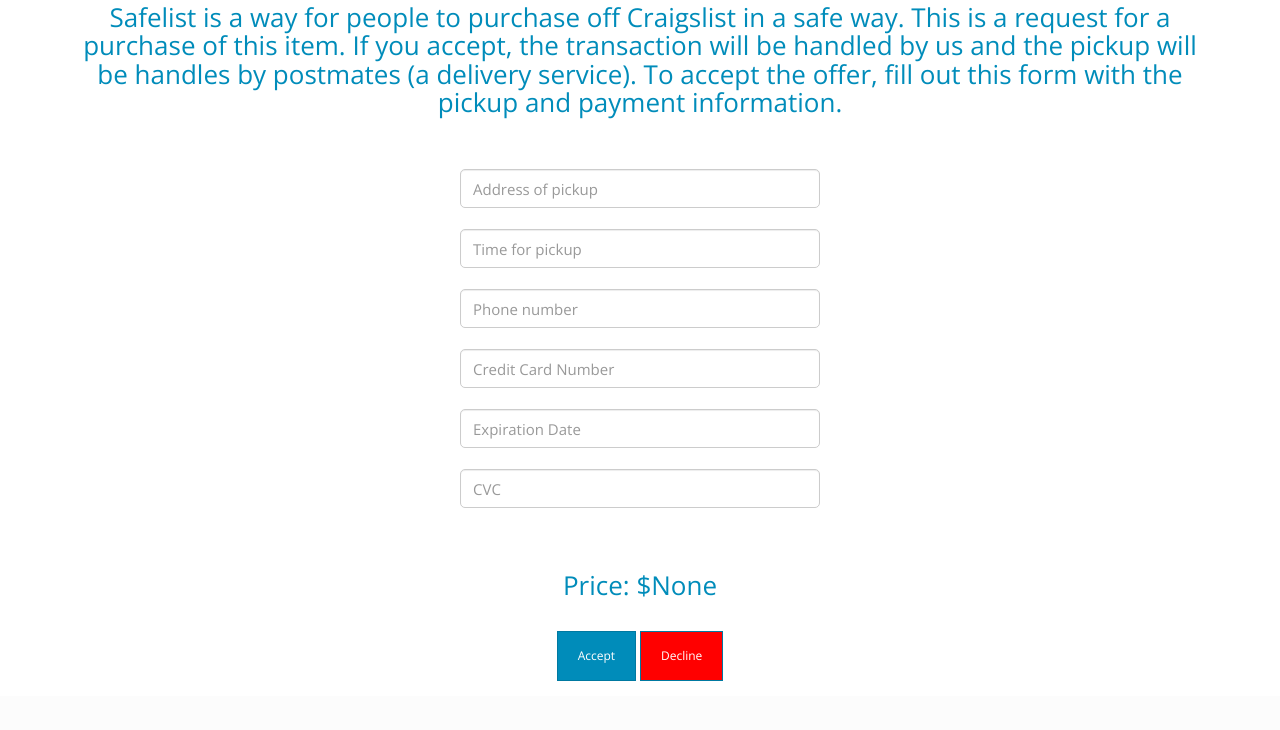
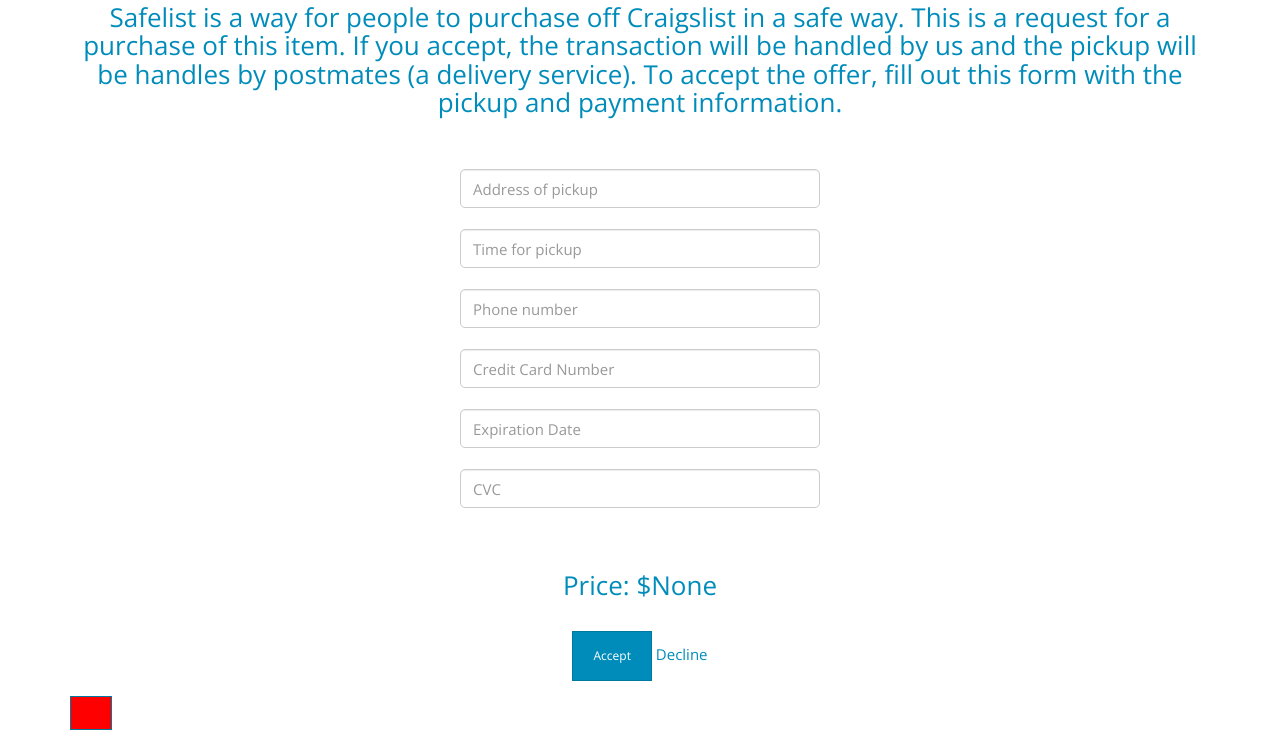
Before and after one commit to DiZy/safelist, a Flask app: page /formResponse in a window 1280 px wide. Shown: the part 193-923 px from the top of the page. Before the commit the page ends 874 px from the top, so only its background shows below. Run offline with Flask 2, Linux system fonts and the light colour scheme; some libraries are stand-ins or nearby versions.

Commit message:
declined

```diff
--- a/templates/form.html
+++ b/templates/form.html
@@ -70,9 +70,11 @@
 		<input type="hidden" value="{{url}}" name="url">
 		<input type="hidden" value="{{price}}" name="price">
 		<button class="btn btn-lg btn-primary" id="accept">Accept</button>
-		<button class="btn btn-lg btn-primary" onclick="location.href ='/decline/{{username}}'" style="background-color:red"id="decline">Decline</button>
+		Decline</button>
 	</div>
 	</form>
-
+	<cetner>
+		<button class="btn btn-lg btn-primary" onclick="location.href ='/decline/{{username}}'" style="background-color:red"id="decline">
+	</cetner>
 </div>
 {% endblock %}
```
